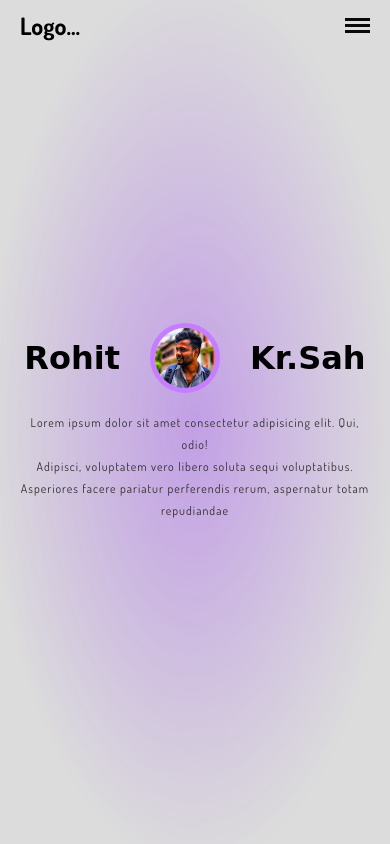
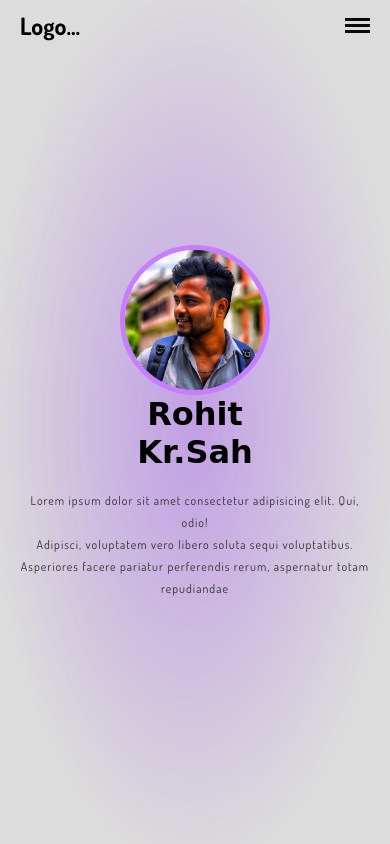
Before and after one commit to Boosterrohit/webcssramailo, a plain HTML site: page index.html in a window 390 px wide. Shown: the top 844 px of the page. Drawn offline with Linux system fonts and the light colour scheme; a web font is replaced by a local one.

Commit message:
initial commit

```diff
--- a/style.css
+++ b/style.css
@@ -84,11 +84,12 @@ body {
     display: none;
   }
   .header-image {
-    width: 70px !important;
-    height: 70px !important;
+    width: 150px !important;
+    height: 150px !important;
   }
   .header-tag h1 {
     font-size: 32px !important;
+    order: 2;
   }
   .para {
     font-size: 12px;
@@ -96,12 +97,14 @@ body {
   .card {
     width: 100% !important;
     display: flex;
-    flex-wrap: wrap;
     margin: 0 20px;
     flex-direction: column;
   }
   .menu-toggle {
     display: block !important;
+  }
+  .header-tag {
+    flex-direction: column;
   }
 }
 .header-section {
```
